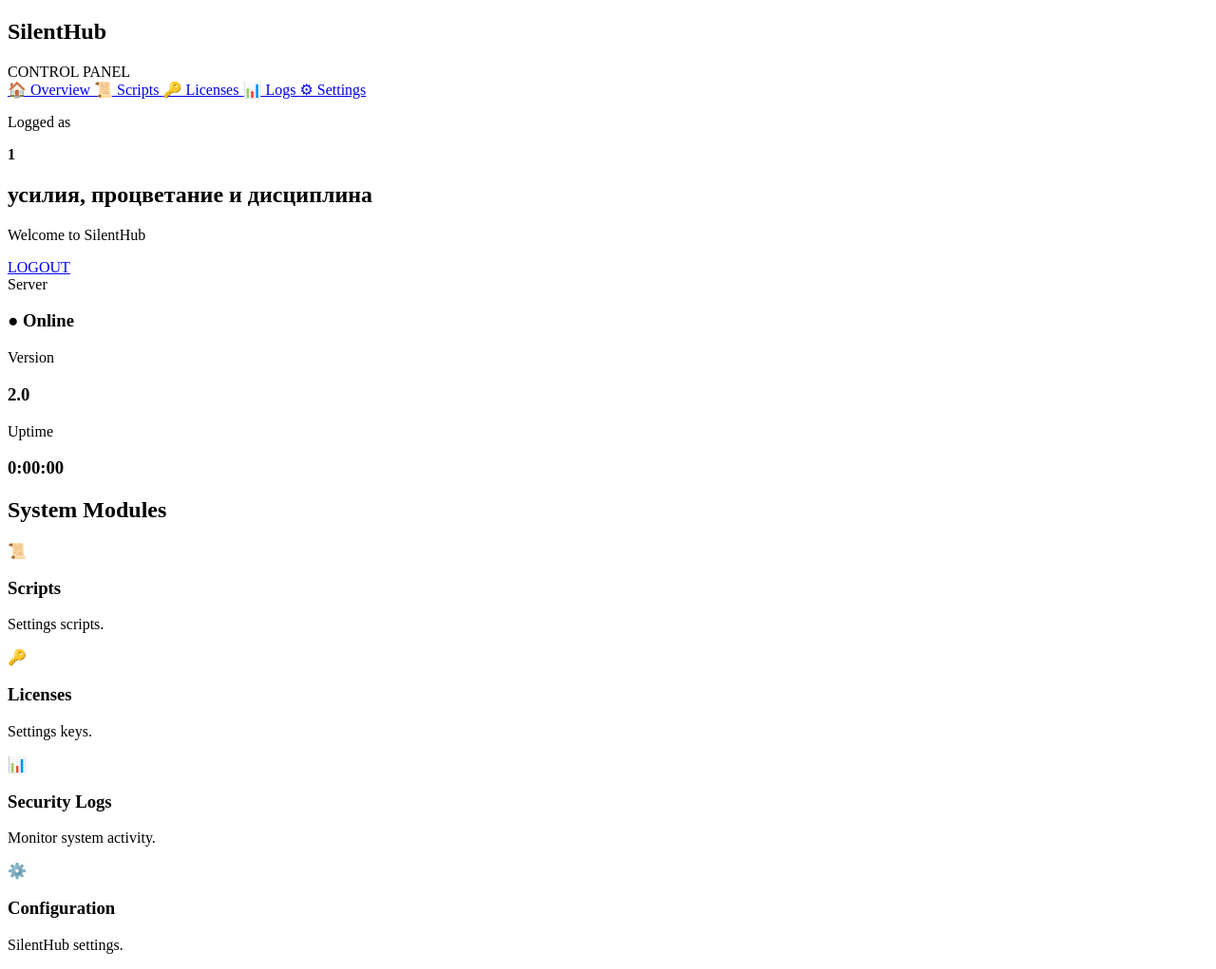
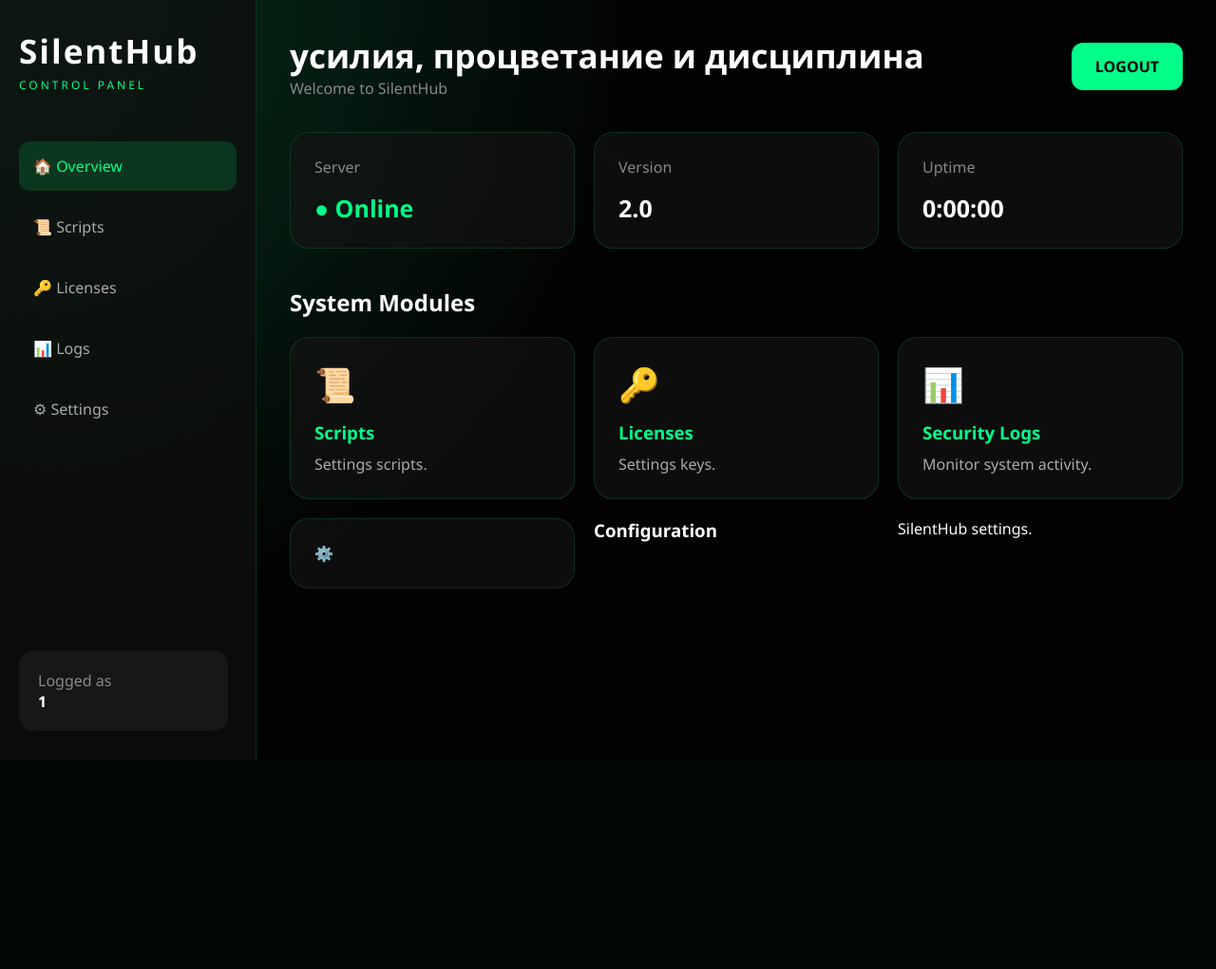
Before and after one commit to Silent-lua/Library, a Flask app: page /panel in a window 1280 px wide. Shown: the whole page at 95% size. After the commit the page ends 800 px from the top, so only its background shows below. Run offline with Flask 3, Linux system fonts and the light colour scheme; a user stored in the database is signed in.

Commit message:
Update style.css

```diff
--- a/static/style.css
+++ b/static/style.css
@@ -1,213 +1,184 @@
+*{
+    margin:0;
+    padding:0;
+    box-sizing:border-box;
+}
+
+
+body{
+
+    min-height:100vh;
+
+    background:#030303;
+
+    color:white;
+
+    font-family:
+    "Segoe UI",
+    Arial,
+    sans-serif;
+
+}
+
+
 /* =========================
-   SILENTHUB HACKER LOGIN
+   LOGIN / GENERAL
 ========================= */
 
 
-.login-box{
+#matrix{
 
     position:fixed;
 
-    top:50%;
-    left:50%;
+    inset:0;
 
-    transform:
-    translate(-50%,-50%);
+    z-index:0;
 
-    width:420px;
+}
 
-    max-width:90%;
 
-    padding:40px;
+.background-glow{
 
-    background:transparent;
+    position:fixed;
 
-    border:none;
+    inset:0;
 
-    box-shadow:none;
+    background:
+    radial-gradient(
+        circle,
+        rgba(0,255,120,.12),
+        transparent 70%
+    );
 
-    backdrop-filter:none;
+}
 
-    z-index:10;
 
-    text-align:center;
+/* =========================
+   DASHBOARD
+========================= */
+
+
+.dashboard-body{
+
+    background:
+
+    radial-gradient(
+        circle at top left,
+        #07351f,
+        #020202 45%
+    );
 
 }
 
 
 
-/* TITULO RGB NEGRO + CONTORNO */
-
-.logo h1{
-
-    font-size:55px;
-
-    letter-spacing:4px;
-
-    color:rgb(0,0,0);
+.dashboard-layout{
 
 
-    -webkit-text-stroke:
-
-    2px rgb(153,255,255);
+    display:flex;
 
 
-    text-shadow:
-
-    0 0 15px
-    rgb(153,255,255);
+    min-height:100vh;
 
 
 }
 
 
 
+/* =========================
+   SIDEBAR
+========================= */
 
 
-.logo p{
+.sidebar{
 
 
-    margin-top:10px;
+    width:270px;
 
 
-    font-size:15px;
+    padding:30px 20px;
 
 
-    letter-spacing:3px;
+    background:
+
+    rgba(15,15,15,.75);
 
 
-    color:rgb(0,0,0);
+    backdrop-filter:
+    blur(20px);
 
 
-    -webkit-text-stroke:
+    border-right:
 
-    0.8px rgb(153,255,255);
+    1px solid
+    rgba(0,255,120,.15);
 
 
 }
 
 
 
-
-.login-box input{
+.sidebar-logo h1{
 
 
-    display:block;
+    font-size:35px;
 
 
-    width:100%;
-
-
-    height:55px;
-
-
-    margin-top:20px;
-
-
-    padding:0 20px;
-
-
-    border-radius:12px;
-
-
-    background:
-
-    rgba(0,0,0,0.35);
-
-
-    border:
-
-    1px solid
-    rgb(153,255,255);
-
-
-    color:white;
-
-
-    outline:none;
-
-
-    font-size:16px;
-
-
-    backdrop-filter:blur(5px);
+    letter-spacing:2px;
 
 
 }
 
 
 
+.sidebar-logo span{
 
 
-.login-box input::placeholder{
+    color:#00ff88;
 
 
-    color:
+    font-size:12px;
 
-    rgb(153,255,255);
+
+    letter-spacing:3px;
 
 
 }
 
 
 
+.menu{
 
 
-.login-box input:focus{
+    margin-top:50px;
 
 
-    box-shadow:
+    display:flex;
 
 
-    0 0 20px
-    rgb(153,255,255);
+    flex-direction:column;
+
+
+    gap:12px;
 
 
 }
 
 
 
+.menu a{
 
 
-.access-btn{
+    padding:15px;
 
 
-    margin-top:30px;
+    color:#aaa;
 
 
-    width:100%;
+    text-decoration:none;
 
 
-    height:58px;
-
-
-    border-radius:15px;
-
-
-    cursor:pointer;
-
-
-    font-size:18px;
-
-
-    font-weight:bold;
-
-
-    letter-spacing:4px;
-
-
-    color:black;
-
-
-    background:
-
-
-    rgb(153,255,255);
-
-
-    border:
-
-    2px solid
-    black;
+    border-radius:12px;
 
 
     transition:.3s;
@@ -217,44 +188,449 @@
 
 
 
-
-.access-btn:hover{
+.menu a:hover,
+.menu .active{
 
 
-    box-shadow:
+    background:
+
+    rgba(0,255,120,.15);
 
 
-    0 0 30px
-    rgb(153,255,255);
-
-
-    transform:
-
-    translateY(-3px);
+    color:#00ff88;
 
 
 }
 
 
 
+.user-box{
 
 
-.footer-text{
+    position:absolute;
 
 
-    margin-top:30px;
+    bottom:30px;
 
 
-    color:
-
-    rgb(153,255,255);
+    width:220px;
 
 
-    text-shadow:
+    padding:20px;
 
 
-    0 0 10px
-    rgb(153,255,255);
+    border-radius:15px;
+
+
+    background:
+
+    rgba(255,255,255,.05);
 
 
 }
+
+
+
+.user-box p{
+
+
+    color:#888;
+
+
+}
+
+
+
+/* =========================
+   MAIN
+========================= */
+
+
+.dashboard-main{
+
+
+    flex:1;
+
+
+    padding:35px;
+
+
+}
+
+
+
+.topbar{
+
+
+    display:flex;
+
+
+    justify-content:space-between;
+
+
+    align-items:center;
+
+
+    margin-bottom:35px;
+
+
+}
+
+
+
+.topbar h2{
+
+
+    font-size:35px;
+
+
+}
+
+
+
+.topbar p{
+
+
+    color:#888;
+
+
+}
+
+
+
+.logout-btn{
+
+
+    padding:14px 25px;
+
+
+    background:#00ff88;
+
+
+    color:black;
+
+
+    text-decoration:none;
+
+
+    border-radius:12px;
+
+
+    font-weight:bold;
+
+
+    transition:.3s;
+
+
+}
+
+
+
+.logout-btn:hover{
+
+
+    box-shadow:
+
+    0 0 20px #00ff88;
+
+
+}
+
+
+
+/* =========================
+   STATS
+========================= */
+
+
+.stats{
+
+
+    display:grid;
+
+
+    grid-template-columns:
+
+    repeat(
+    auto-fit,
+    minmax(220px,1fr)
+    );
+
+
+    gap:20px;
+
+
+}
+
+
+
+.stat-card{
+
+
+    padding:25px;
+
+
+    border-radius:20px;
+
+
+    background:
+
+    rgba(20,20,20,.65);
+
+
+    backdrop-filter:
+    blur(15px);
+
+
+    border:
+
+    1px solid
+    rgba(0,255,120,.15);
+
+
+}
+
+
+
+.stat-card span{
+
+
+    color:#888;
+
+
+}
+
+
+
+.stat-card h3{
+
+
+    margin-top:15px;
+
+
+    font-size:25px;
+
+
+}
+
+
+
+.online{
+
+
+    color:#00ff88;
+
+
+}
+
+
+
+/* =========================
+   MODULES
+========================= */
+
+
+.content-panel{
+
+
+    margin-top:40px;
+
+
+}
+
+
+
+.content-panel h2{
+
+
+    margin-bottom:20px;
+
+
+}
+
+
+
+.modules-grid{
+
+
+    display:grid;
+
+
+    grid-template-columns:
+
+    repeat(
+    auto-fit,
+    minmax(230px,1fr)
+    );
+
+
+    gap:20px;
+
+
+}
+
+
+
+.module-box{
+
+
+    padding:25px;
+
+
+    border-radius:20px;
+
+
+    background:
+
+    rgba(20,20,20,.65);
+
+
+    border:
+
+    1px solid
+    rgba(0,255,120,.15);
+
+
+    transition:.3s;
+
+
+}
+
+
+
+.module-box:hover{
+
+
+    transform:
+    translateY(-6px);
+
+
+    box-shadow:
+
+    0 0 25px
+    rgba(0,255,120,.15);
+
+
+}
+
+
+
+.module-box .icon{
+
+
+    font-size:35px;
+
+
+    margin-bottom:15px;
+
+
+}
+
+
+
+.module-box h3{
+
+
+    color:#00ff88;
+
+
+    margin-bottom:10px;
+
+
+}
+
+
+
+.module-box p{
+
+
+    color:#aaa;
+
+
+}
+
+
+
+/* =========================
+   MOBILE
+========================= */
+
+
+@media(max-width:800px){
+
+
+.dashboard-layout{
+
+
+    flex-direction:column;
+
+
+}
+
+
+
+.sidebar{
+
+
+    width:100%;
+
+
+}
+
+
+
+.menu{
+
+
+    flex-direction:row;
+
+
+    overflow:auto;
+
+
+}
+
+
+
+.user-box{
+
+
+    position:static;
+
+
+    width:100%;
+
+
+    margin-top:25px;
+
+
+}
+
+
+
+.dashboard-main{
+
+
+    padding:20px;
+
+
+}
+
+
+
+.topbar{
+
+
+    flex-direction:column;
+
+
+    gap:20px;
+
+
+    align-items:flex-start;
+
+
+}
+
+
+}
```
